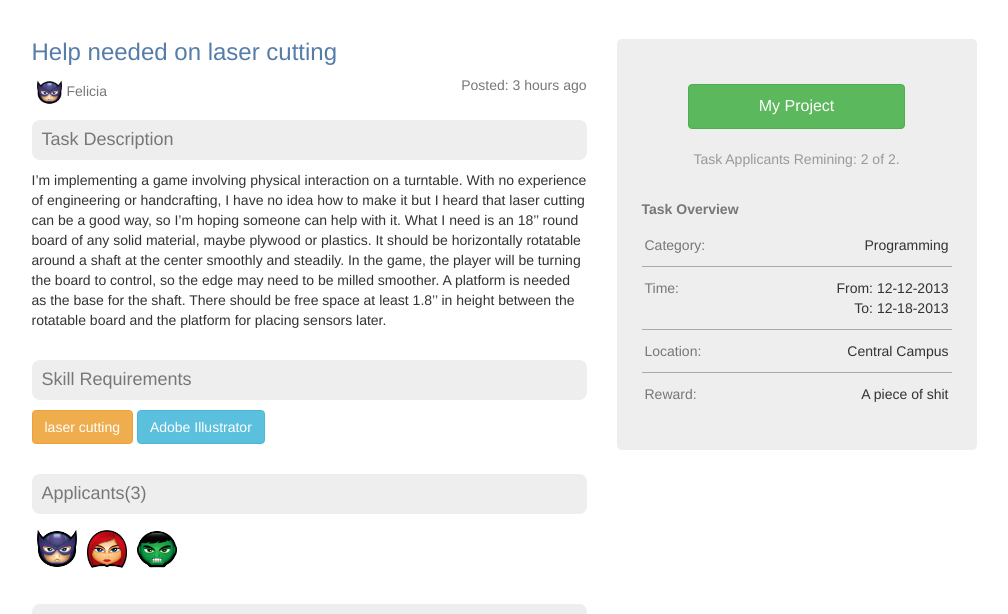
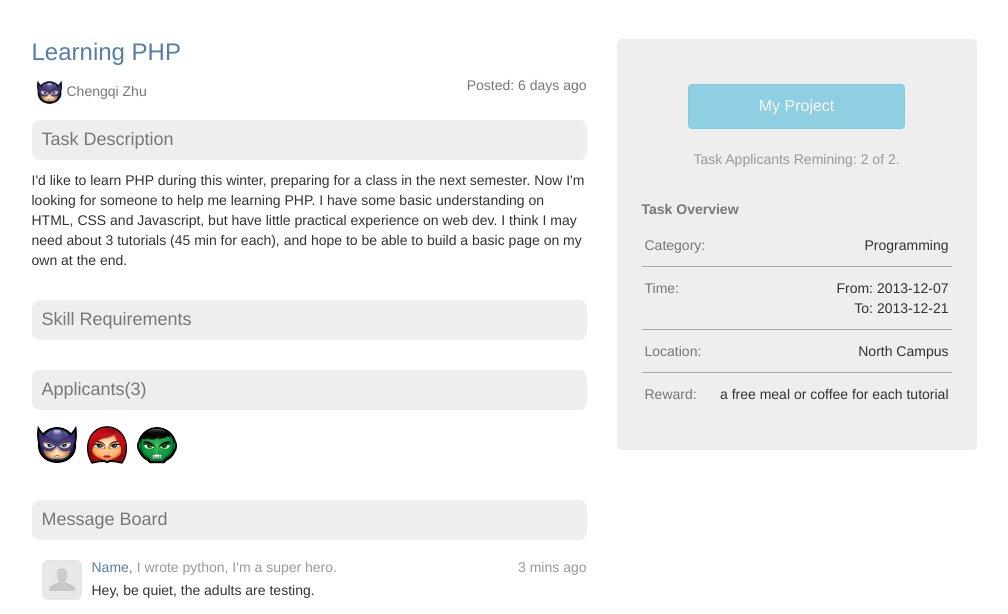
Before and after one commit to umliuxin/MHelper, a PHP site: page /plus/task.php?tid=22 in a window 1280 px wide. Shown: the part 51-665 px from the top of the page, without its empty margins (136-1144 px from the left). Run offline with PHP 8.4, Linux system fonts and the light colour scheme; data comes from the database, SQL or seed files in the repository; data that the repository does not hold is empty; some libraries are stand-ins or nearby versions.

Commit message:
backendV21

```diff
--- a/task.php
+++ b/task.php
@@ -8,6 +8,11 @@ if(isset($_GET['tid'])){
 	$tid=$_GET['tid'];
 	$task=getTask($tid);
 	//print_r($task);
+	$in=interpret($task);
+	//print_r($in);
+	//print_r($skill);
+	$tuser=getUser($task[11]);
+	//print_r($tuser);
 }
 
 ?>
@@ -33,22 +38,23 @@ if(isset($_GET['tid'])){
 	<div class="container">
 		<div class="row">
 			<div id="task-content" class="col-md-6 col-md-offset-1">
-				<h3>Help needed on laser cutting</h3>
+				<h3><?=$task[2]?></h3>
 				<div class="authorinfo">
-					<span class="pull-left"><img class="avatar" src="img/superhero/Hawkeye.png">Felicia</span>
-					<span class="pull-right">Posted: 3 hours ago</span>
+					<span class="pull-left"><img class="avatar" src="img/superhero/Hawkeye.png"><?=$tuser[1]?></span>
+					<span class="pull-right">Posted: <?=relativeTime($task[1])?></span>
 				</div>
 				<ul class="list-unstyled">
 					<li>
 						<h4>Task Description</h4>
-						<p>I’m implementing a game involving physical interaction on a turntable. With no experience of engineering or handcrafting, I have no idea how to make it but I heard that laser cutting can be a good way, so I’m hoping someone can help with it.
-
-		What I need is an 18’’ round board of any solid material, maybe plywood or plastics. It should be horizontally rotatable around a shaft at the center smoothly and steadily. In the game, the player will be turning the board to control, so the edge may need to be milled smoother. A platform is needed as the base for the shaft. There should be free space at least 1.8’’ in height between the rotatable board and the platform for placing sensors later.</p>
+						<p><?=str_replace('\n','<br>',$task[5])?></p>
 					</li>
 					<li>
 						<h4>Skill Requirements</h4>
-						<button type="button" class="btn btn-warning">laser cutting</button>
-						<button type="button" class="btn btn-info">Adobe Illustrator</button>
+						<?php
+						for($i=1;$i<sizeof($skill);$i++){
+							echo '<button type="button" class="btn btn-info"> '.$in[4][$i].'</button>';
+						}
+						?>
 					</li>
 					<li>
 						<h4>Applicants(3)</h4>
@@ -88,27 +94,27 @@ if(isset($_GET['tid'])){
 					$pos = strpos($task[11], $uid);
 					if ($pos===0){
 					?>
-					<button type="buttom" class="btn btn-success applybtn center-block">My Project</button>
+					<button type="buttom" class="btn btn-info applybtn center-block disabled">My Project</button>
 					<?php
 					}
 					else{
 						$app=strpos($task[13],$uid);
 						if ($app==FALSE){
-							echo'<button type="buttom" class="btn btn-success applybtn center-block">Apply to this task</button>';
+							echo'<button type="buttom" class="btn btn-primary applybtn center-block">Apply to this task</button>';
 						}
 						else{
-							echo'<button type="buttom" class="btn btn-success applybtn center-block">Appied,Contact owner</button>';
+							echo'<button type="buttom" class="btn btn-success applybtn center-block disabled">Appied,Contact owner</button>';
 						}
 					}
 					?>
 					<p class="text-muted text-center">Task Applicants Remining: 2 of 2.</p>
 					<label>Task Overview</label>
 					<ul class="list-unstyled">
-						<li><span class="pull-left">Category:</span><span class="pull-right">Programming</span></li>
-						<li><span class="pull-left">Time:</span><span class="pull-right">From: 12-12-2013</span>
-						</br><span class="pull-right">To: 12-18-2013</span></li>
-						<li><span class="pull-left">Location:</span><span class="pull-right">Central Campus</span></li>
-						<li><span class="pull-left">Reward:</span><span class="pull-right">A piece of shit</span></li>
+						<li><span class="pull-left">Category:</span><span class="pull-right"><?=$in[3]?></span></li>
+						<li><span class="pull-left">Time:</span><span class="pull-right">From: <?=$in[8]?></span>
+						</br><span class="pull-right">To: <?=$in[9]?></span></li>
+						<li><span class="pull-left">Location:</span><span class="pull-right"><?=$in[6]?></span></li>
+						<li><span class="pull-left">Reward:</span><span class="pull-right"><?=$in[10]?></span></li>
 					</ul>
 				</div>
 
```
Also changed, not shown: profile.php (+6 -10 lines).
